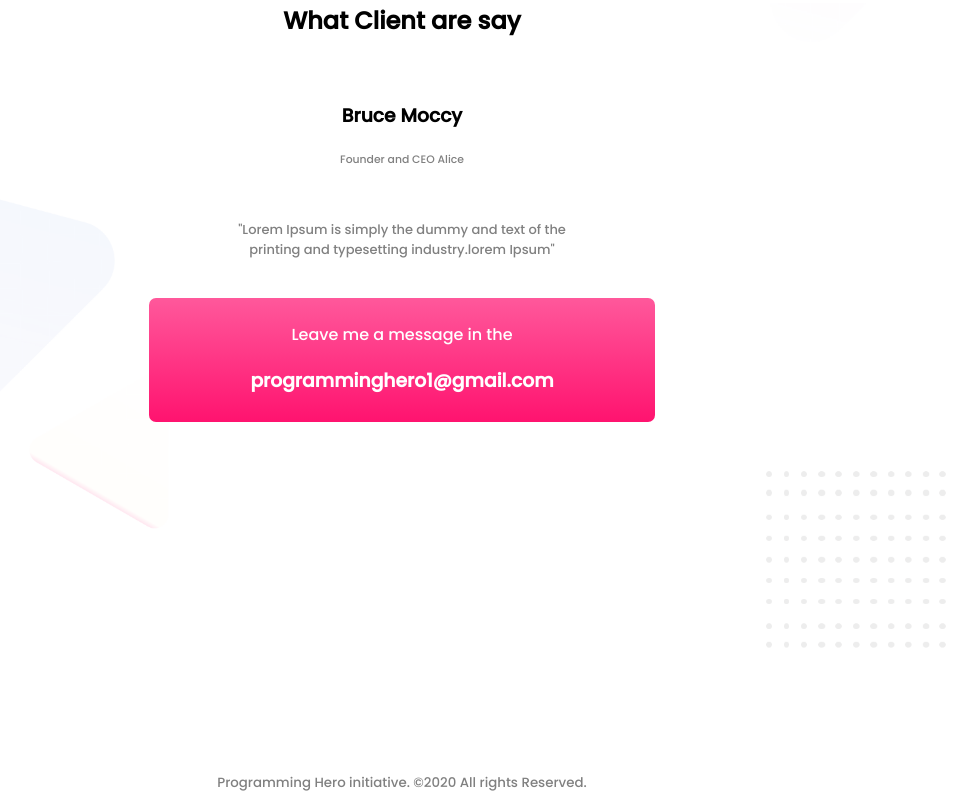
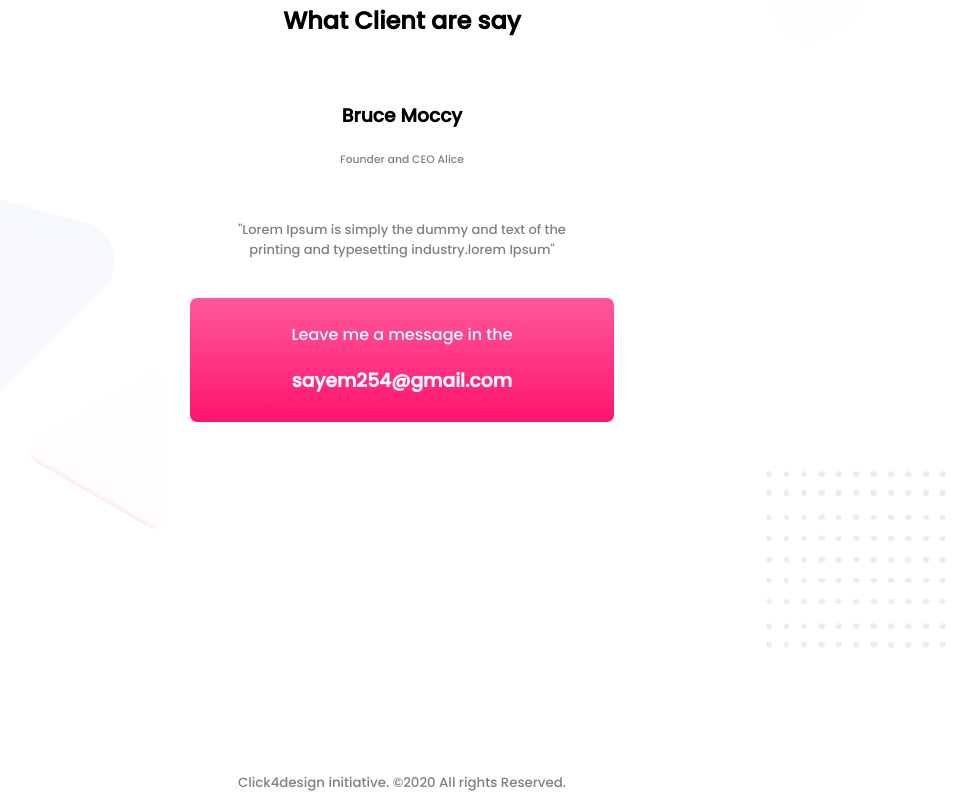
Before and after one commit to Sayem-bin/personal-website1, a plain HTML site: page index.html in a window 1280 px wide. Shown: the part 2295-3105 px from the top of the page, without its empty margins (238-1215 px from the left). Drawn offline with Linux system fonts and the light colour scheme.

Commit message:
email update

```diff
--- a/index.html
+++ b/index.html
@@ -9,7 +9,6 @@
 </head>
 <body>
     <section class="introductory">
-
         <div class="half-width">
             <h2>Hello I'm</h2>
             <h1 class="jack">Jack Smith</h1>
@@ -59,11 +58,11 @@
             <h3>Bruce Moccy</h3>
             <p class="paragraph"><small>Founder and CEO Alice</small></p> <br>
             <p class="paragraph">"Lorem Ipsum is simply the dummy and text of the <br> printing and typesetting industry.lorem Ipsum"</p> <br>
-            <a class="client-email" target="_blank" href=""><p>Leave me a message in the</p> <h3>programminghero1@gmail.com</h3></a>
+            <a class="client-email" target="_blank" href=""><p>Leave me a message in the</p> <h3>sayem254@gmail.com</h3></a>
         </div>
     </section>
     <footer>
-        <p class="footer" ><small>Programming Hero initiative. ©2020 All rights Reserved.</small></p>
+        <p class="footer" ><small>Click4design initiative. ©2020 All rights Reserved.</small></p>
     </footer>
 
 </body>
```
